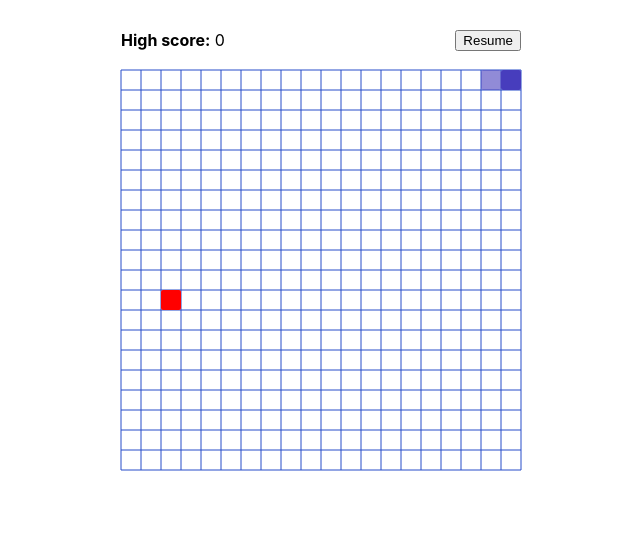
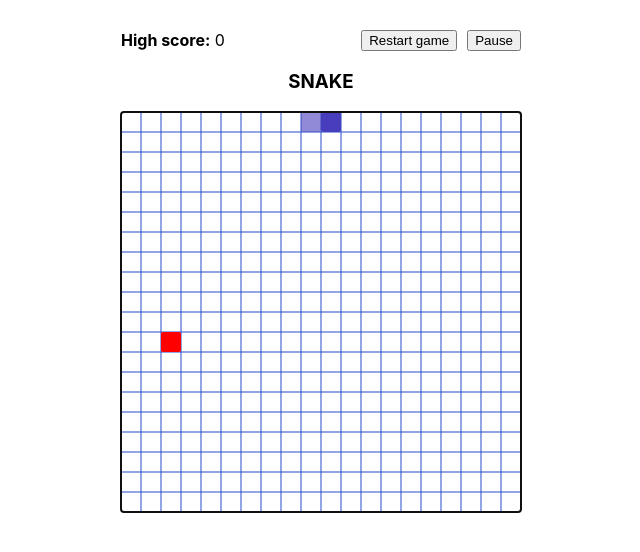
Before and after one commit to notargetbg/svg-playground, a React (Create React App) app: page / in a window 1280 px wide. Shown: the top 552 px of the page, without its empty margins (319-959 px from the left). Built offline with nearby package versions, Linux system fonts and the light colour scheme.

Commit message:
quality of life updates, restart added

```diff
--- a/src/features/game/GameBoard.js
+++ b/src/features/game/GameBoard.js
@@ -1,4 +1,4 @@
-import React, { Children, useRef } from 'react';
+import React, { forwardRef, useRef, useImperativeHandle } from 'react';
 import { useCallback } from 'react';
 import { useState } from 'react';
 import { useEffect } from 'react';
@@ -26,11 +26,24 @@ const calculateGaps = (blocksCountV, blocksCountH) => {
     }
 }
 
+// on restart
+// show on screen message
+// get ready ...
+// hunt!
+
+let restartTimeout = null;
+
 const GameBoard = ({ gameName }) => {
+    const [message, setMessage] = useState('SNAKE');
+    const gameRef = useRef(null);
     const blocksCountV = 20;
     const blocksCountH = 20;
     const blocksH = new Array(blocksCountH + 1).fill('block');
     const blocksV = new Array(blocksCountV + 1).fill('block');
+
+    useEffect(() => {
+        gameRef.current.domRef.current.focus()
+    }, []);
 
     const { vGap , hGap } = calculateGaps(blocksCountV, blocksCountH);
     const [isRunning, setIsRunning] = useState(true);
@@ -51,6 +64,22 @@ const GameBoard = ({ gameName }) => {
         }));
     }
 
+    const handleRestart = () => {
+        setIsRunning(false);
+        gameRef.current.resetGame();
+        restartTimeout = setTimeout(() => {
+
+            setMessage('GET READY...')
+        },[0]);
+        restartTimeout = setTimeout(() => {
+            setMessage('HUNT!');
+            setIsRunning(true)
+        },[1500]);
+        setMessage('SNAKE');
+
+        gameRef.current.domRef.current.focus()
+    }
+
     return (
         <div style={{ height, width }} className={`game-wrapper ${gameName.toLowerCase()}`}
             tabIndex="0"
@@ -59,8 +88,10 @@ const GameBoard = ({ gameName }) => {
                 <strong>High score:</strong> {score}
 
                 <button onClick={() => toggleGameState()}>{isRunning ? 'Pause' : 'Resume'}</button>
+                <button onClick={() => handleRestart()} style={{marginRight: 10}}>Restart game</button>
             </div>
-            <SnakeGame vGap={vGap} hGap={hGap} blocksCount={blocksCountV} endGame={endGame} isRunning={isRunning} score={score} setScore={handleSetScore}>
+            {message && <h3>{message}</h3>}
+            <SnakeGame vGap={vGap} hGap={hGap} blocksCount={blocksCountV} endGame={endGame} isRunning={isRunning} score={score} setScore={handleSetScore} ref={gameRef}>
                 <g className='horizontal-lines'>
                     {blocksH.map((block, i) => {
                         //  x1="0" y1="0" x2="100%" stroke="red" y2="0"
--- a/src/features/game/snake/Snake.js
+++ b/src/features/game/snake/Snake.js
@@ -1,9 +1,8 @@
-import React, { useRef } from 'react';
+import React, { useRef, forwardRef, useImperativeHandle } from 'react';
 import { useCallback } from 'react';
 import { useState } from 'react';
 import { useEffect } from 'react';
 import { randomIntFromInterval, useInterval } from '../../../app/utils';
-import GameBoard from '../GameBoard';
 
 /*
     Game is working! Wohoo
@@ -18,17 +17,30 @@ import GameBoard from '../GameBoard';
 
 // reset();
 
+const initialPosition = {x: 0, y: 0, direction: 'right', stepCount: 0, foodBlocksEaten: [], turns: []};
+const initialDelay = 500;
 
-const SnakeGame = ({ isRunning, blocksCount, vGap, hGap, endGame, setScore, children, score }) => {
+const SnakeGame = ({ isRunning, blocksCount, vGap, hGap, endGame, setScore, children, score }, ref) => {
     const baseScore = 50;
     const difficulty = 1;
     const playerColor = '#473dbd';
     const foodColor = 'red';
-    const [delay, setDelay] = useState(200);
-    const [playerPosition, setPosition] = useState({x: 0, y: 0, direction: 'right', stepCount: 0, foodBlocksEaten: [], turns: []});
+    const [delay, setDelay] = useState(initialDelay);
+    const [playerPosition, setPosition] = useState(initialPosition);
     const randPosX = vGap * randomIntFromInterval(1, blocksCount - 1);
     const randPosY = hGap * randomIntFromInterval(1, blocksCount - 1);
     const [snakeFood, setSnakeFood] = useState({x: randPosX, y: randPosY});
+
+    const domRef = useRef(null);
+
+    const resetGame = useCallback(() => {
+        setPosition(initialPosition);
+        setSnakeFood({
+            x:  vGap * randomIntFromInterval(1, blocksCount - 1),
+            y: hGap * randomIntFromInterval(1, blocksCount - 1)}
+            )
+        setDelay(initialDelay)
+    }, [vGap, hGap, blocksCount])
 
     const isSnakeEating = snakeFood && (snakeFood.x === playerPosition.x &&
         snakeFood.y === playerPosition.y);
@@ -86,7 +98,7 @@ const SnakeGame = ({ isRunning, blocksCount, vGap, hGap, endGame, setScore, chil
             // every 500 points we speed up the game
             if ((score + scoreIncrement) % 100 === 0) {
                 console.log('speed up')
-                setDelay(delay - (delay * 0.25))
+                setDelay(delay - (delay * 0.05))
             }
 
             const { x, y } = createFoodOutsideSnake(playerPosition, vGap, hGap);
@@ -96,11 +108,11 @@ const SnakeGame = ({ isRunning, blocksCount, vGap, hGap, endGame, setScore, chil
 
     }, [isSnakeEating, playerPosition, createFoodOutsideSnake, vGap, hGap]);
 
-    useInterval(() => {
-        const { x, y } =  createFoodOutsideSnake(playerPosition, vGap, hGap);
+    // useInterval(() => {
+    //     const { x, y } =  createFoodOutsideSnake(playerPosition, vGap, hGap);
 
-        setSnakeFood({ x, y });
-    }, isRunning ? 13500 : null);
+    //     setSnakeFood({ x, y });
+    // }, isRunning ? 13500 : null);
 
     // main game loop
     useInterval(() => {
@@ -212,9 +224,9 @@ const SnakeGame = ({ isRunning, blocksCount, vGap, hGap, endGame, setScore, chil
             return;
         }
 
-        console.log(e.key)
+        console.log(e)
 
-        if (e.key === 'a') {
+        if (e.key.toLowerCase() === 'a' || e.keyCode === 37) {
             const outOfBounds = playerPosition.x === 0;
             // const goingBackwards = direction rigth minus 1 block
 
@@ -229,12 +241,12 @@ const SnakeGame = ({ isRunning, blocksCount, vGap, hGap, endGame, setScore, chil
                 turns: [...playerPosition.turns, {
                     x: playerPosition.x,
                     y: playerPosition.y,
-                    direction: 'left'
+                    direction: `${playerPosition.direction}-left`
                 }]
             });
         }
 
-        if (e.key === 'd') {
+        if (e.key.toLowerCase() === 'd' || e.keyCode === 39) {
             const outOfBounds = (playerPosition.x >= (blocksCount * hGap) - hGap);
             if (outOfBounds || playerPosition.direction === 'left') return;
 
@@ -246,12 +258,12 @@ const SnakeGame = ({ isRunning, blocksCount, vGap, hGap, endGame, setScore, chil
                 turns: [...playerPosition.turns, {
                     x: playerPosition.x,
                     y: playerPosition.y,
-                    direction: 'right'
+                    direction: `${playerPosition.direction}-right`
                 }]
             });
         }
 
-        if (e.key === 'w') {
+        if (e.key.toLowerCase() === 'w' || e.keyCode === 38) {
             const outOfBounds = playerPosition.y === 0;
             if (outOfBounds || playerPosition.direction === 'bottom') return;
 
@@ -263,12 +275,12 @@ const SnakeGame = ({ isRunning, blocksCount, vGap, hGap, endGame, setScore, chil
                 turns: [...playerPosition.turns, {
                     x: playerPosition.x,
                     y: playerPosition.y,
-                    direction: 'top'
+                    direction: `${playerPosition.direction}-top`
                 }]
             });
         }
 
-        if (e.key === 's') {
+        if (e.key.toLowerCase() === 's' || e.keyCode === 40) {
             const outOfBounds = (playerPosition.y >= (blocksCount * vGap) - vGap);
             if (outOfBounds || playerPosition.direction === 'top') return;
 
@@ -280,15 +292,22 @@ const SnakeGame = ({ isRunning, blocksCount, vGap, hGap, endGame, setScore, chil
                 turns: [...playerPosition.turns, {
                     x: playerPosition.x,
                     y: playerPosition.y,
-                    direction: 'bottom'
+                    direction: `${playerPosition.direction}-bottom`
                 }]
             });
         }
 
     };
 
+    useImperativeHandle(ref, () => {
+        return {
+            domRef,
+            resetGame,
+        };
+      }, [resetGame]);
+
     return (
-            <svg tabIndex={0} onKeyDown={doTurn()}>
+            <svg tabIndex={0} onKeyDown={doTurn()} ref={domRef}>
                 {children}
                 <g className='mark-turn'>
                     {playerPosition.turns.map(turn => {
@@ -334,7 +353,7 @@ const SnakeGame = ({ isRunning, blocksCount, vGap, hGap, endGame, setScore, chil
                             >
                             food
                         </rect>
-                    })};
+                    })}
                 </g>
                 <g className='spawned-block'>
                     {snakeFood &&
@@ -354,4 +373,4 @@ const SnakeGame = ({ isRunning, blocksCount, vGap, hGap, endGame, setScore, chil
     );
 }
 
-export default SnakeGame;
+export default forwardRef(SnakeGame);
```
